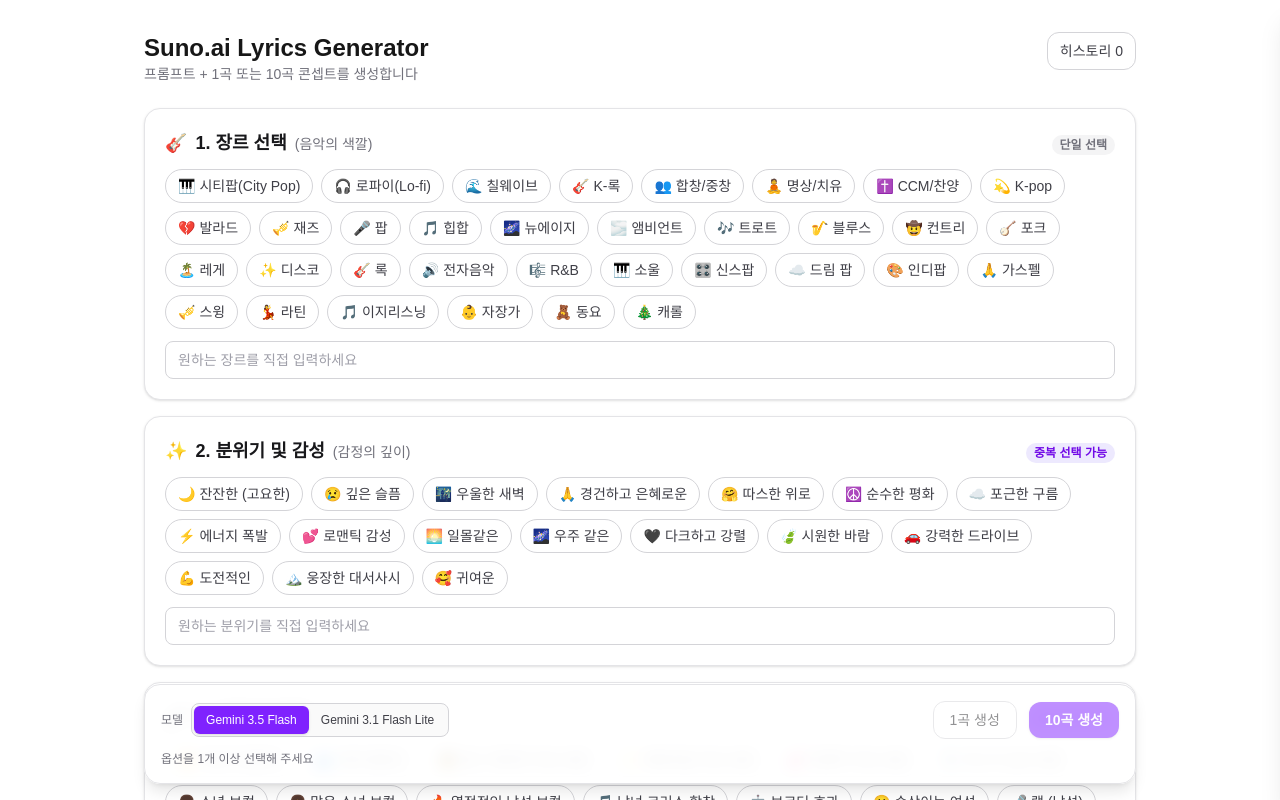
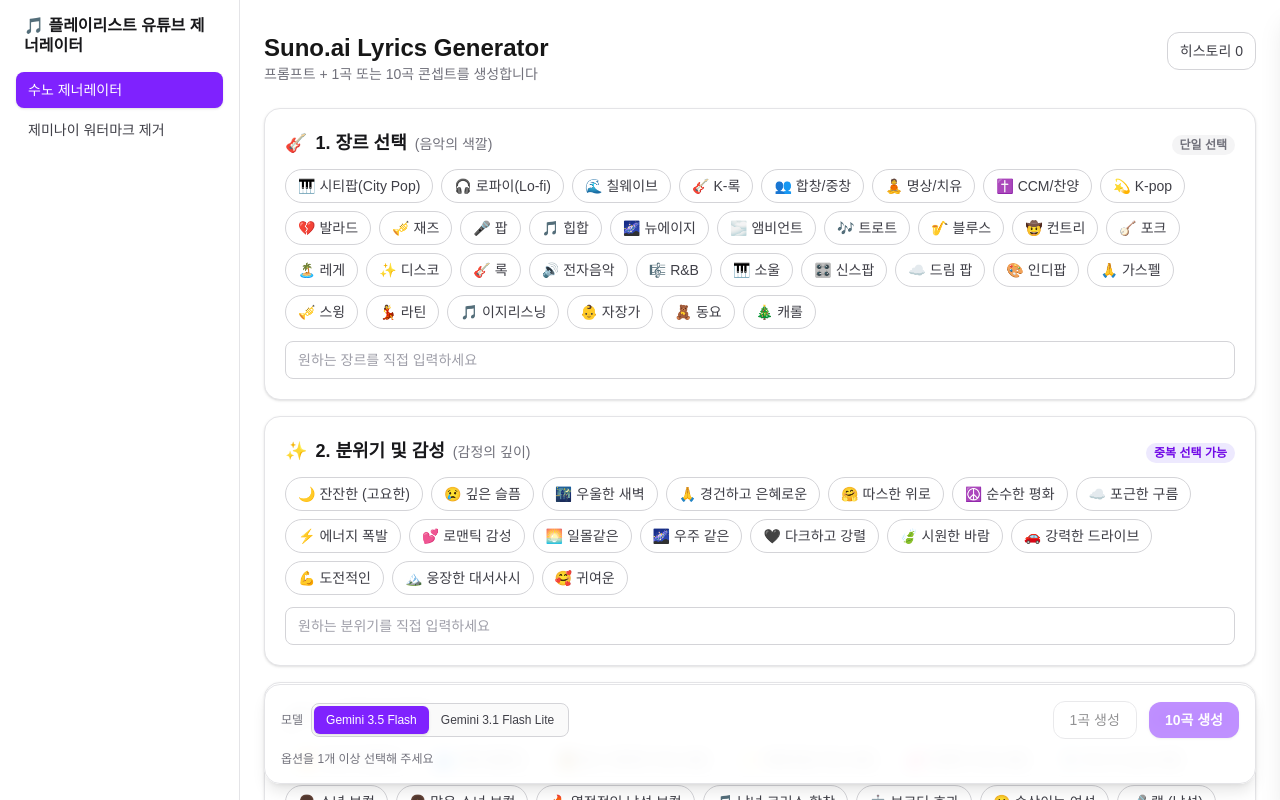
Before and after one commit to contents-engineer/sound-anything, a Next.js app: page / in a window 1280 px wide. Shown: the top 800 px of the page. Built offline with nearby package versions, Linux system fonts and the light colour scheme.

Commit message:
feat: add sidebar shell + rebrand to playlist-youtube-generator

```diff
--- a/app/layout.tsx
+++ b/app/layout.tsx
@@ -1,16 +1,22 @@
 // app/layout.tsx
 import type { Metadata } from 'next'
 import './globals.css'
+import { Sidebar } from '@/components/Sidebar'
 
 export const metadata: Metadata = {
-  title: 'Suno.ai Lyrics Generator',
-  description: '옵션을 선택해 AI 음악 생성용 프롬프트와 곡 콘셉트·가사를 만드는 도구',
+  title: '플레이리스트 유튜브 제너레이터',
+  description: '유튜브 플레이리스트 제작을 위한 도구 모음 — Suno 가사 생성기, 제미나이 워터마크 제거',
 }
 
 export default function RootLayout({ children }: { children: React.ReactNode }) {
   return (
     <html lang="ko">
-      <body className="min-h-screen bg-zinc-50 text-zinc-900 antialiased">{children}</body>
+      <body className="min-h-screen bg-zinc-50 text-zinc-900 antialiased">
+        <div className="flex min-h-screen flex-col md:flex-row">
+          <Sidebar />
+          <main className="min-w-0 flex-1">{children}</main>
+        </div>
+      </body>
     </html>
   )
 }
--- /dev/null
+++ b/components/Sidebar.tsx
@@ -0,0 +1,43 @@
+// components/Sidebar.tsx
+'use client'
+
+import Link from 'next/link'
+import { usePathname } from 'next/navigation'
+
+const MENU = [
+  { label: '수노 제너레이터', href: '/' },
+  { label: '제미나이 워터마크 제거', href: '/watermark' },
+] as const
+
+export function Sidebar() {
+  const pathname = usePathname()
+  return (
+    <aside className="shrink-0 border-b border-zinc-200 bg-white md:sticky md:top-0 md:h-screen md:w-60 md:border-b-0 md:border-r">
+      <div className="flex flex-col gap-1 p-4">
+        <h1 className="mb-3 px-2 text-base font-bold leading-tight text-zinc-900">
+          🎵 플레이리스트 유튜브 제너레이터
+        </h1>
+        <nav className="flex gap-1 md:flex-col">
+          {MENU.map((item) => {
+            const active = pathname === item.href
+            return (
+              <Link
+                key={item.href}
+                href={item.href}
+                aria-current={active ? 'page' : undefined}
+                className={[
+                  'rounded-lg px-3 py-2 text-sm font-medium transition',
+                  active
+                    ? 'bg-violet-600 text-white shadow'
+                    : 'text-zinc-700 hover:bg-zinc-100',
+                ].join(' ')}
+              >
+                {item.label}
+              </Link>
+            )
+          })}
+        </nav>
+      </div>
+    </aside>
+  )
+}
```
